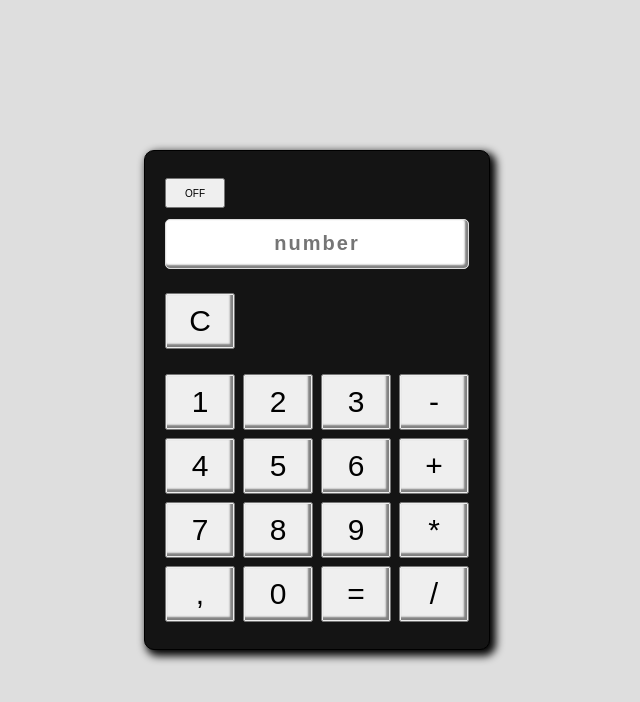
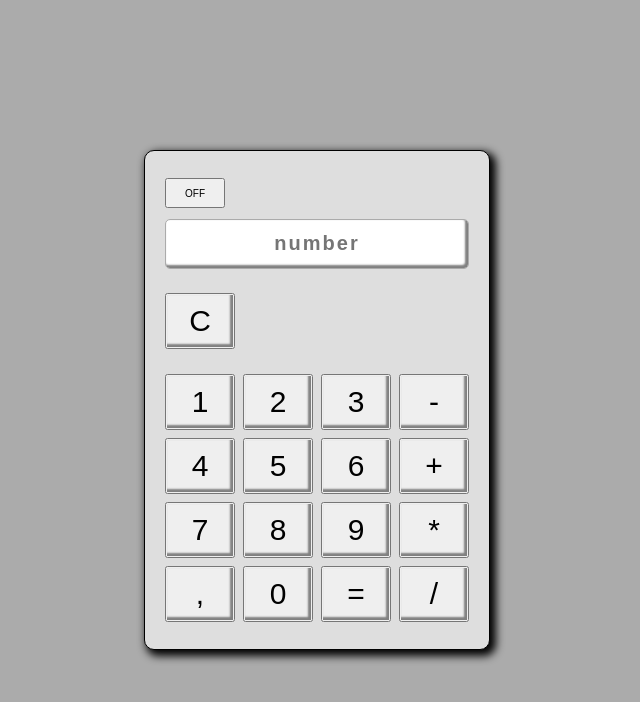
Before and after one commit to PawelNackowski/calculator-react, a React (Create React App) app: page / in a window 1280 px wide. Shown: the top 702 px of the page, without its empty margins (323-963 px from the left). Built offline with nearby package versions, Linux system fonts and the light colour scheme.

Commit message:
added modeButton and deleted unnecessary colors

```diff
--- a/src/theme.js
+++ b/src/theme.js
@@ -1,29 +1,31 @@
 const colorName = {
-  white: "#FFFFFF",
   alto: "#DEDEDE",
   lightGray: "#f2f2f2",
   silver: "#ABABAB",
+  mineShaft: " #3D3D3D",
   darkGray: "#141414",
-  mineShaft: " #3D3D3D",
-  black: "#DDDDDD",
 };
 
 export const light = {
   colors: {
-    background: colorName.alto,
-    body: colorName.darkGray,
-    text: colorName.black,
-    button: colorName.lightGray,
-    buttonHover: colorName.silver,
+    background: colorName.silver,
+    body: colorName.alto,
+    text: colorName.mineShaft,
+  },
+  modeButton: {
+    background: colorName.mineShaft,
+    text: colorName.alto,
   },
 };
 
 export const dark = {
   colors: {
     background: colorName.mineShaft,
-    body: colorName.white,
+    body: colorName.darkGray,
     text: colorName.alto,
-    button: colorName.lightGray,
-    buttonHover: colorName.silver,
   },
+  modeButton: {
+    background: colorName.alto,
+    text: colorName.mineShaft,
+  }
 };
```
